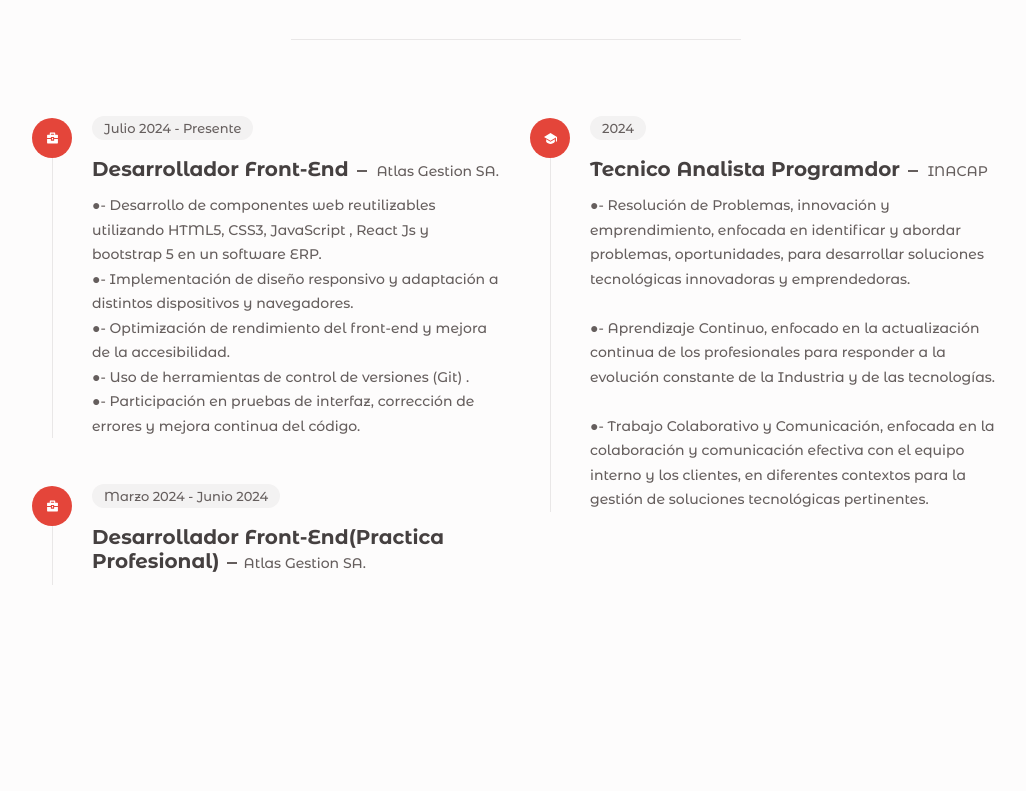
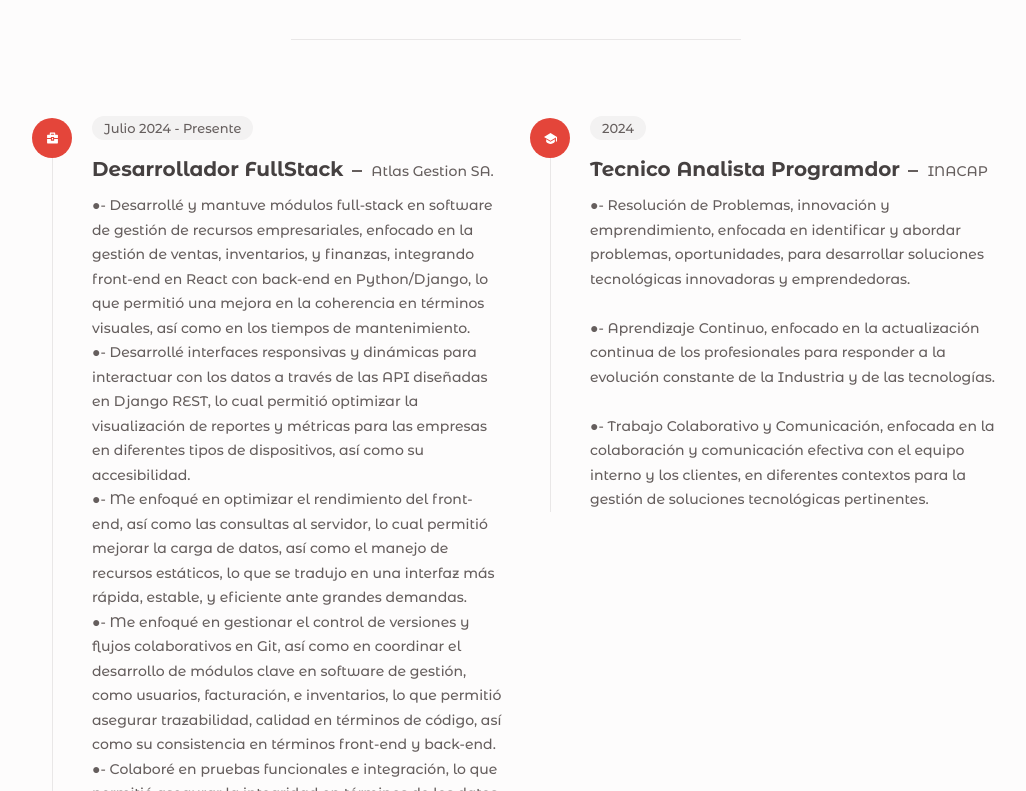
Before and after one commit to wizzard95/portfolio-website-damian1, a React (Vite) app: page /about in a window 1280 px wide. Shown: the part 1329-2120 px from the top of the page, without its empty margins (124-1150 px from the left). Before the commit the page ends 1978 px from the top, so only its background shows below. Built offline with nearby package versions, Linux system fonts and the light colour scheme.

Commit message:
Data.jsx: cambiar informacion de experiencia profesional

```diff
--- a/src/Data.jsx
+++ b/src/Data.jsx
@@ -315,16 +315,19 @@ export const resume = [
     category: 'experience',
     icon: <RiBriefcase4Fill />,
     year: 'Julio 2024 - Presente',
-    title: 'Desarrollador Front-End<span> Atlas Gestion SA. </span>',
+    title: 'Desarrollador FullStack<span> Atlas Gestion SA. </span>',
     desc: `
     <ul>
-  <li> ●- Desarrollo de componentes web reutilizables utilizando HTML5,  CSS3, JavaScript , React
-Js y bootstrap 5 en un software ERP.<li/>
-<li> ●- Implementación de diseño responsivo y adaptación a distintos dispositivos y
-navegadores.<li/>
-<li> ●- Optimización de rendimiento del front-end y mejora de la accesibilidad.<li/>
-<li> ●- Uso de herramientas de control de versiones (Git) .<li/>
-<li> ●- Participación en pruebas de interfaz, corrección de errores y mejora continua del código.<li/>
+  <li> ●- Desarrollé y mantuve módulos full-stack en software de gestión de recursos empresariales,
+   enfocado en la gestión de ventas, inventarios, y finanzas,
+    integrando front-end en React con back-end en Python/Django,
+    lo que permitió una mejora en la coherencia en términos visuales,
+     así como en los tiempos de mantenimiento.<li/>
+<li> ●- Desarrollé interfaces responsivas y dinámicas para interactuar con los datos a través de
+ las API diseñadas en Django REST, lo cual permitió optimizar la visualización de reportes y métricas para las empresas en diferentes tipos de dispositivos, así como su accesibilidad.<li/>
+<li> ●- Me enfoqué en optimizar el rendimiento del front-end, así como las consultas al servidor, lo cual permitió mejorar la carga de datos, así como el manejo de recursos estáticos, lo que se tradujo en una interfaz más rápida, estable, y eficiente ante grandes demandas.<li/>
+<li> ●- Me enfoqué en gestionar el control de versiones y flujos colaborativos en Git, así como en coordinar el desarrollo de módulos clave en software de gestión, como usuarios, facturación, e inventarios, lo que permitió asegurar trazabilidad, calidad en términos de código, así como su consistencia en términos front-end y back-end.<li/>
+<li> ●- Colaboré en pruebas funcionales e integración, lo que permitió asegurar la integridad en términos de los datos transaccionales entre interfaz y base de datos, lo que se tradujo en reducir errores, así como en mejorar estabilidad en términos generales del software.<li/>
 <ul>
 `
 ,
@@ -335,7 +338,7 @@ navegadores.<li/>
     category: 'experience',
     icon: <RiBriefcase4Fill />,
     year: 'Marzo 2024 - Junio 2024',
-    title: 'Desarrollador Front-End(Practica Profesional)<span>Atlas Gestion SA. </span>',
+    title: 'Desarrollador FullStack(Practica Profesional)<span>Atlas Gestion SA. </span>',
 
     desc: '',
   },
```
